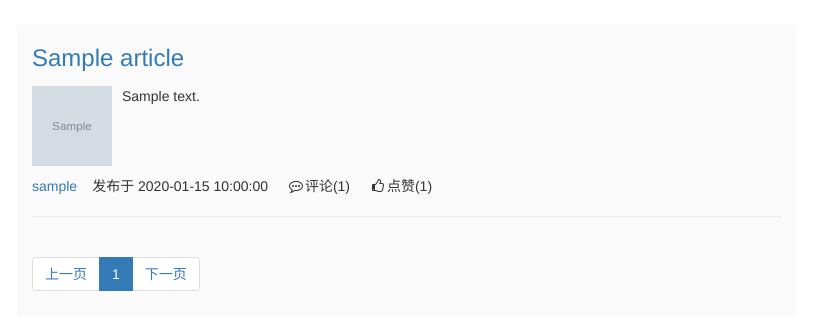
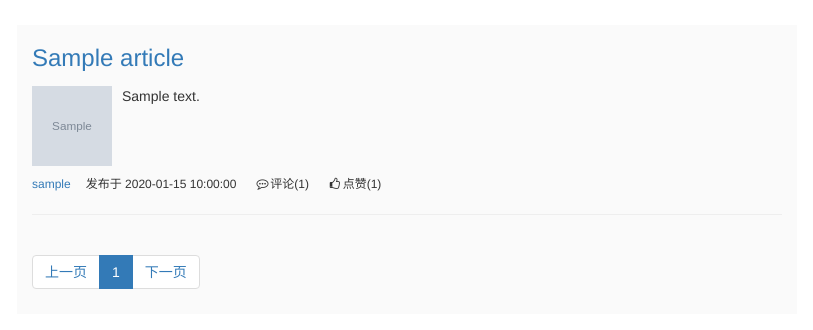
Before and after one commit to ruanxw/mybbs, a Django app: page / in a window 1280 px wide. Shown: the part 52-382 px from the top of the page, without its empty margins (233-1046 px from the left). Run offline with Django 3.2, Linux system fonts and the light colour scheme; tables that the repository leaves empty hold one stand-in row (values such as "Sample post"); grey boxes marked "Sample" are stand-in pictures; data that the repository does not hold is empty; some libraries are stand-ins or nearby versions.

Commit message:
1,modify css: article-footer 2,add "media/" in .gitignore to avoid modify media in heroku

```diff
--- a/static/css/blog.css
+++ b/static/css/blog.css
@@ -27,6 +27,7 @@
 
 .article-footer {
     margin-top: 10px;
+    font-size: 12px;
 }
 
 .container {
```
Also changed, not shown: 1 other file.
